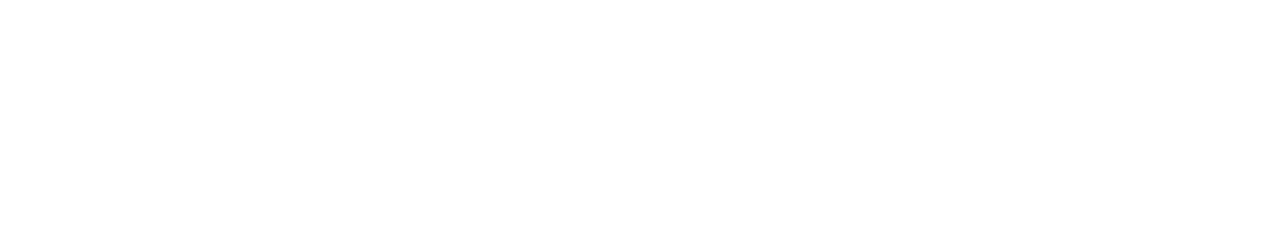
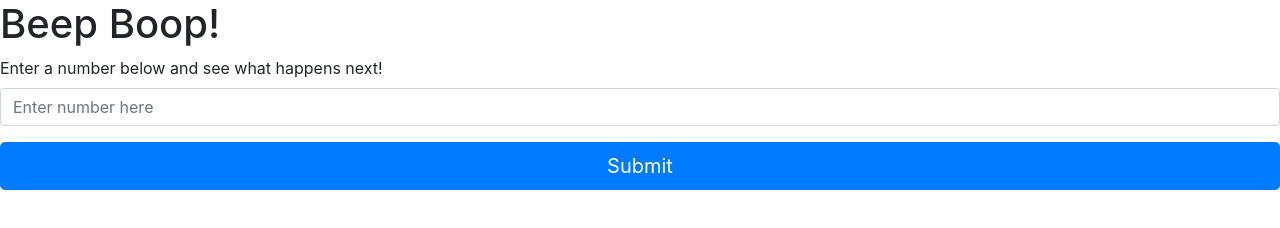
Before and after one commit to benjamin-thompdx/Beep-Boop, a plain HTML site: page index.html in a window 1280 px wide. Drawn offline with Linux system fonts and the light colour scheme.

Commit message:
update index.html file with head links for styles.css and bootstrap, scripts for scripts.js and jQuery, update body to include a container with a form for collecting user submissions

```diff
--- a/index.html
+++ b/index.html
@@ -5,9 +5,21 @@
     <link rel="stylesheet" href="css/styles.css">
     <script src="js/jquery-3.4.1.js"></script>
     <script src="js/scripts.js" ></script>
-    <title></title>
+    <title>Beep Boop</title>
   </head>
   <body>
+    <div id="container">
+      <h1>Beep Boop!</h1>
+      <form>
+          <div class="form-group">
+              <label for="formbeepboop">Enter a number below and see what happens next!</label>
+              <input type="number" class="form-control" id="beepboop" placeholder="Enter number here">
+          </div>
+          <button class="btn btn-primary btn-lg btn-block" type="submit" id="submitButton">Submit</button>
+      </form>
+      <div id="results">
 
+      </div>
+    </div>
   </body>
 </html>
--- a/js/scripts.js
+++ b/js/scripts.js
@@ -1,3 +1,9 @@
+// Business (Back-End) Logic //
+
+
+
+// User Interface (Front-End) Logic //
+
 $(document).ready(function(){
 
 });
```
